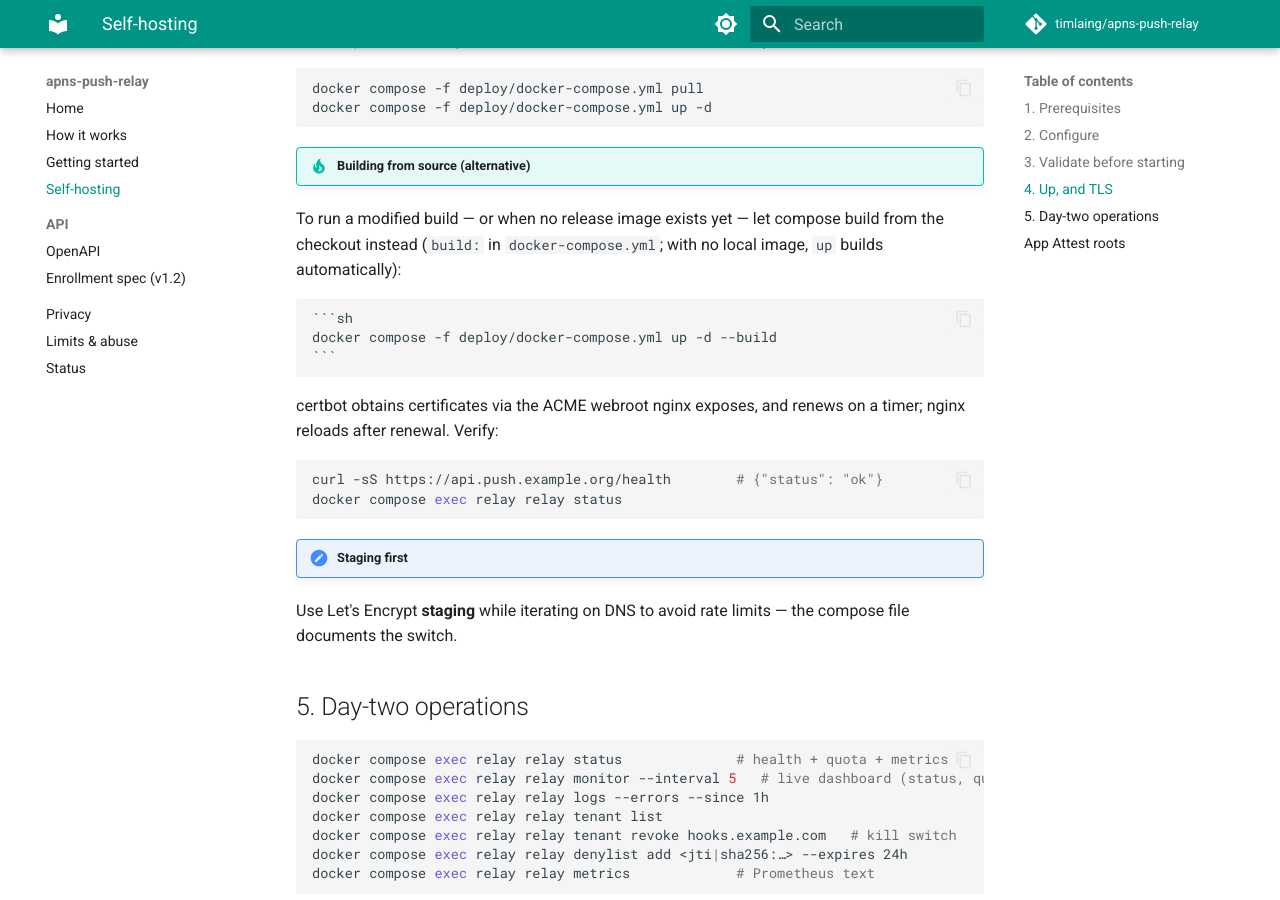
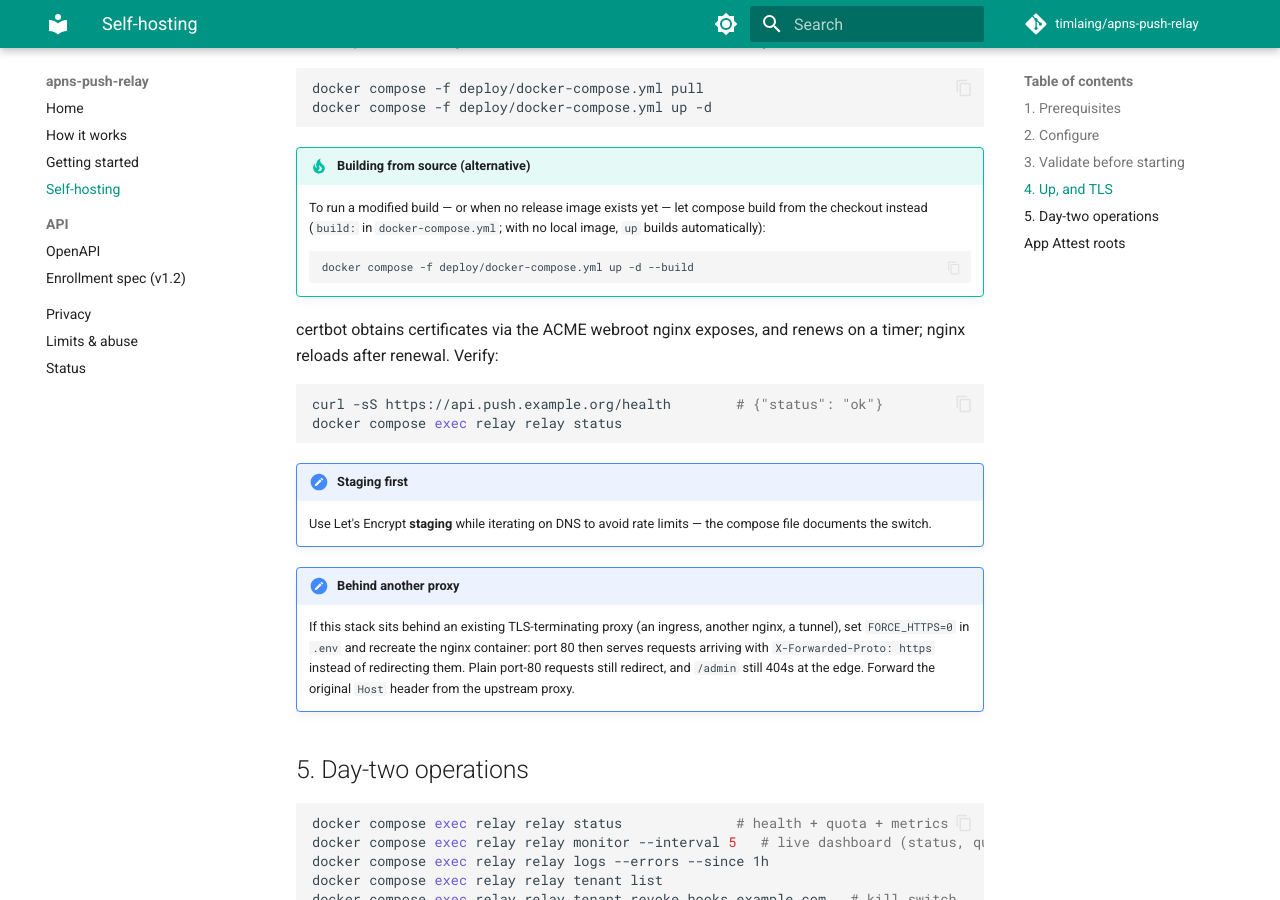
Before and after one commit to timlaing/apns-push-relay, an MkDocs documentation site: the page built from docs/self-hosting.md, in a window 1280 px wide and 900 px high, scrolled down 2403 px. Built offline with MkDocs 1.6.1 and Material for MkDocs 9.7.7, drawn with Linux system fonts in a browser that asks for light colours; comment, search, counter and statistics services are not loaded.

Commit message:
Serve port 80 behind a TLS-terminating proxy (FORCE_HTTPS=0)
When this stack runs behind another proxy that already terminated TLS,
redirecting port 80 to https://API_DOMAIN breaks — the client may not
even be able to reach this host's 443 directly. Opt-in FORCE_HTTPS=0
makes the port-80 server serve requests carrying X-Forwarded-Proto:
https (proxied to the relay with the same headers as 443) instead of
redirecting them; plain port-80 traffic still upgrades, and /admin now
404s on port 80 too so the admin API stays unreachable through the
outer proxy. The default is unchanged: only the operator's .env can
turn the redirect off, so no direct client can spoof the header away
on a public edge.

- template: map $http_x_forwarded_proto $force_https (default 1; the
  https case comes from ${FORCE_HTTPS}); the `if` carries only
  `return` — the documented-safe nginx pattern — proxying happens
  when it does not fire
- compose: FORCE_HTTPS: ${FORCE_HTTPS:-1} on nginx; .env.example
  documents the knob
- deploy tests: both server blocks 404 /admin; map/redirect/proxy
  shape; compose default pins FORCE_HTTPS=1
- docs: deploy/README "Behind another proxy" + self-hosting note;
  also re-indents three admonition bodies the editor had stripped
  (they rendered as empty boxes)

````diff
--- a/docs/self-hosting.md
+++ b/docs/self-hosting.md
@@ -121,9 +121,9 @@
 ```
 
 !!! tip "Building from source (alternative)"
-To run a modified build — or when no release image exists yet — let
-compose build from the checkout instead (`build:` in
-`docker-compose.yml`; with no local image, `up` builds automatically):
+    To run a modified build — or when no release image exists yet — let
+    compose build from the checkout instead (`build:` in
+    `docker-compose.yml`; with no local image, `up` builds automatically):
 
     ```sh
     docker compose -f deploy/docker-compose.yml up -d --build
@@ -138,8 +138,16 @@
 ```
 
 !!! note "Staging first"
-Use Let's Encrypt **staging** while iterating on DNS to avoid rate
-limits — the compose file documents the switch.
+    Use Let's Encrypt **staging** while iterating on DNS to avoid rate
+    limits — the compose file documents the switch.
+
+!!! note "Behind another proxy"
+    If this stack sits behind an existing TLS-terminating proxy (an
+    ingress, another nginx, a tunnel), set `FORCE_HTTPS=0` in `.env` and
+    recreate the nginx container: port 80 then serves requests arriving
+    with `X-Forwarded-Proto: https` instead of redirecting them. Plain
+    port-80 requests still redirect, and `/admin` still 404s at the edge.
+    Forward the original `Host` header from the upstream proxy.
 
 ## 5. Day-two operations
 
````
Also changed, not shown: CHANGELOG.md (+15 -0 lines), deploy/README.md (+14 -2 lines), 4 other files.
